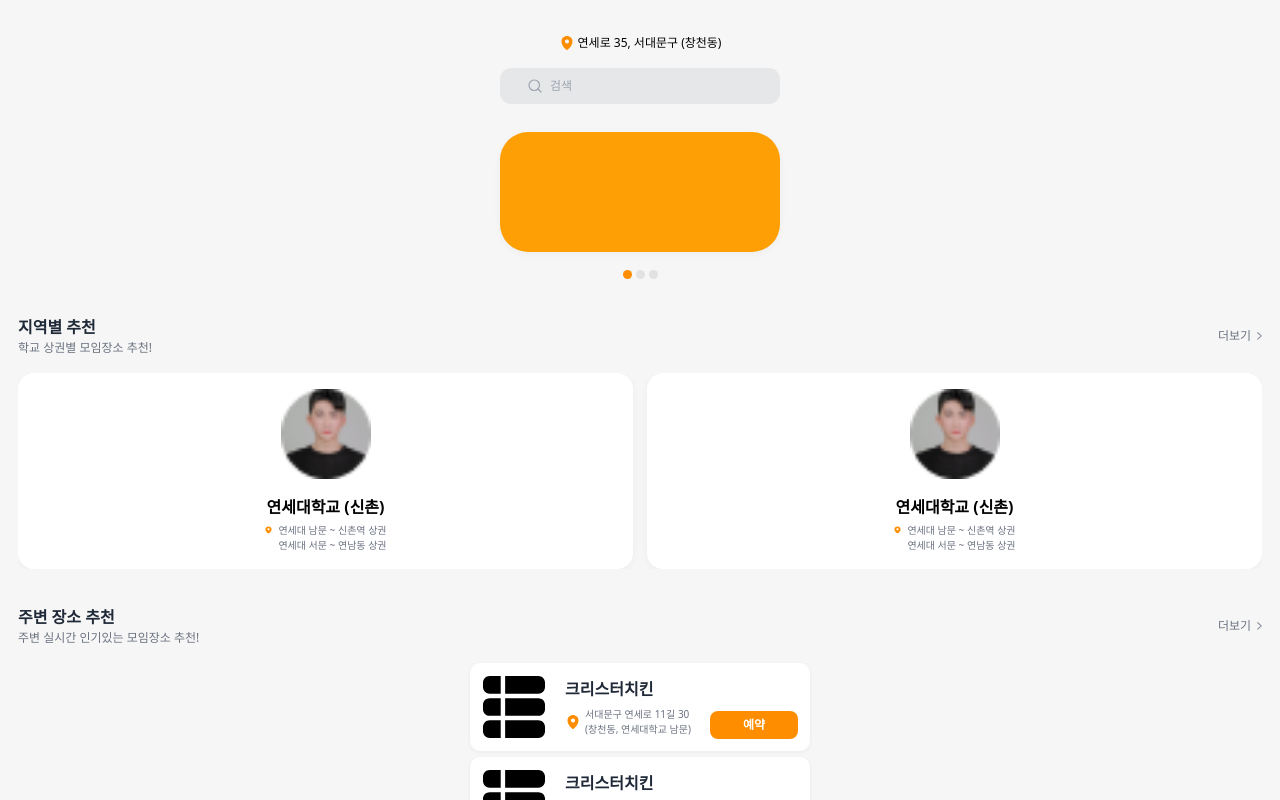
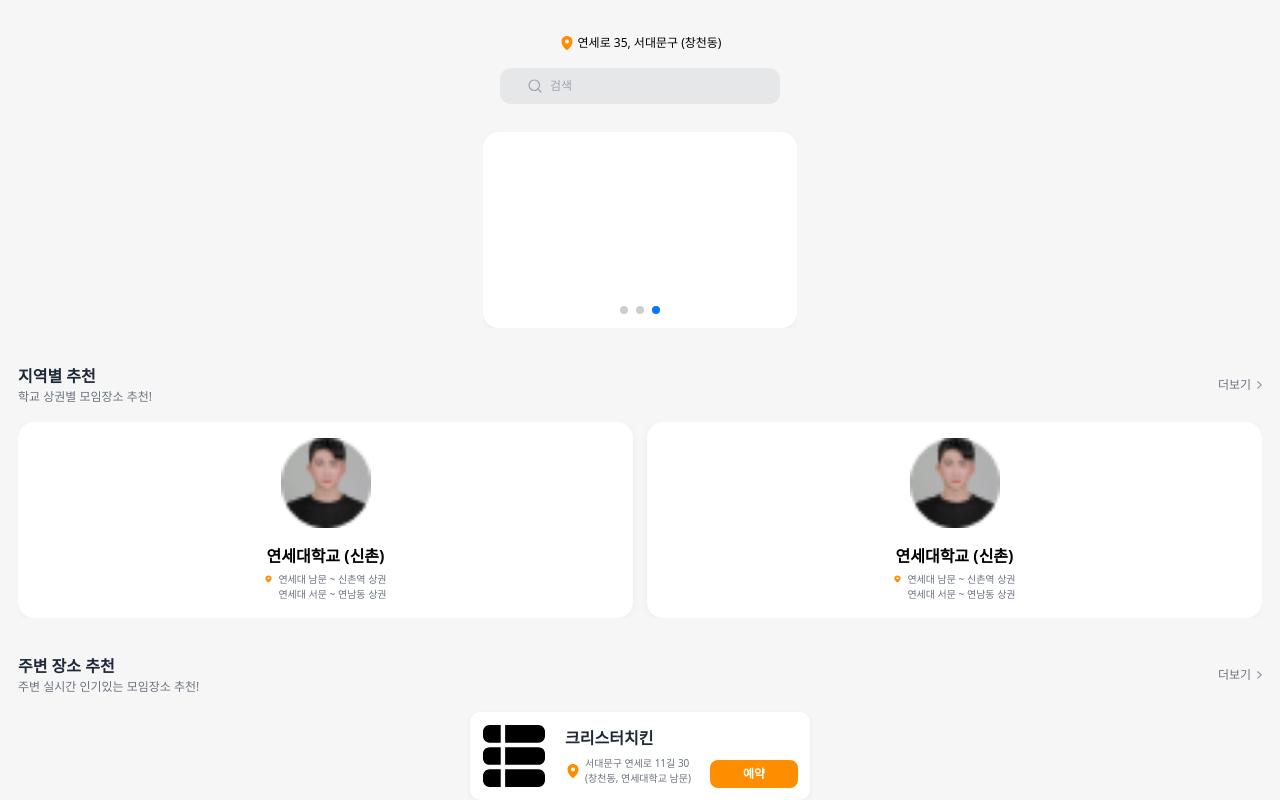
Before and after one commit to dkfriend2023/beabuddy-frontend, a Next.js app: page / in a window 1280 px wide. Built offline with nearby package versions, Linux system fonts and the light colour scheme.

Commit message:
added carousel feature to AdCards & AreaCards

```diff
--- a/src/components/AdCard.tsx
+++ b/src/components/AdCard.tsx
@@ -1,9 +1,9 @@
 import Image from "next/image";
 
 function AdCard() {
-    return (
-        <div className="w-[280px] h-[120px] bg-[#ff9f06] rounded-[28px] shadow-[0_2px_8px_0_rgba(0,0,0,0.04)] mb-[18px]"></div>
-    );
-  }
+  return (
+    <div className="min-w-[148px] min-h-[196px] bg-[#ffffff] rounded-[16px] shadow-[0_2px_8px_0_rgba(0,0,0,0.04)] p-[10px] flex flex-col justify-center items-center"></div>
+  );
+}
 
-  export default AdCard;
+export default AdCard;
--- a/src/pages/index.tsx
+++ b/src/pages/index.tsx
@@ -3,8 +3,10 @@ import Image from "next/image";
 import { register } from "swiper/element/bundle";
 
 import { Swiper, SwiperSlide } from "swiper/react";
+import { Pagination } from "swiper/modules";
 
 import "swiper/css";
+import "swiper/css/pagination";
 
 import carousel_indicator_dots from "/public/carousel-indicator-dots.svg";
 import chevron_right from "/public/chevron-right.svg";
@@ -20,16 +22,45 @@ register();
 
 function Page() {
   return (
-    <div className="h-screen bg-[#f6f6f6] relative pt-[18px] overflow-x-hidden overflow-y-scroll">
+    <div className="h-screen bg-[#f6f6f6] pt-[18px] overflow-x-hidden overflow-y-scroll">
       <Header />
       <Link href="#">
         <div className="flex justify-center">
           <SearchBar />
         </div>
       </Link>
-      <div className="flex flex-col justify-center items-center mb-[36px]">
-        <AdCard/>
-        <Image src={carousel_indicator_dots} width={35} height={9} alt="icon" />
+      <div className="mb-[36px] px-[18px] max-w-[350px] mx-auto">
+        <Swiper
+          slidesPerView={"auto"}
+          centeredSlides={true}
+          centeredSlidesBounds={true}
+          spaceBetween={30}
+          pagination={{
+            clickable: true,
+          }}
+          modules={[Pagination]}
+          autoplay={{
+            delay: 4000,
+            disableOnInteraction: false,
+          }}
+          loop={true}
+          //   autoplay={{     //자동슬라이드 (false-비활성화)
+          //     delay={2500}, // 시간 설정
+          //     disableOnInteraction={false}, // false-스와이프 후 자동 재생
+          //   }}
+
+          //   loop : false,   // 슬라이
+        >
+          <SwiperSlide>
+            <AdCard />
+          </SwiperSlide>
+          <SwiperSlide>
+            <AdCard />
+          </SwiperSlide>
+          <SwiperSlide>
+            <AdCard />
+          </SwiperSlide>
+        </Swiper>
       </div>
       <div className="flex justify-between items-center px-[18px]">
         <div className="flex flex-col">
```
